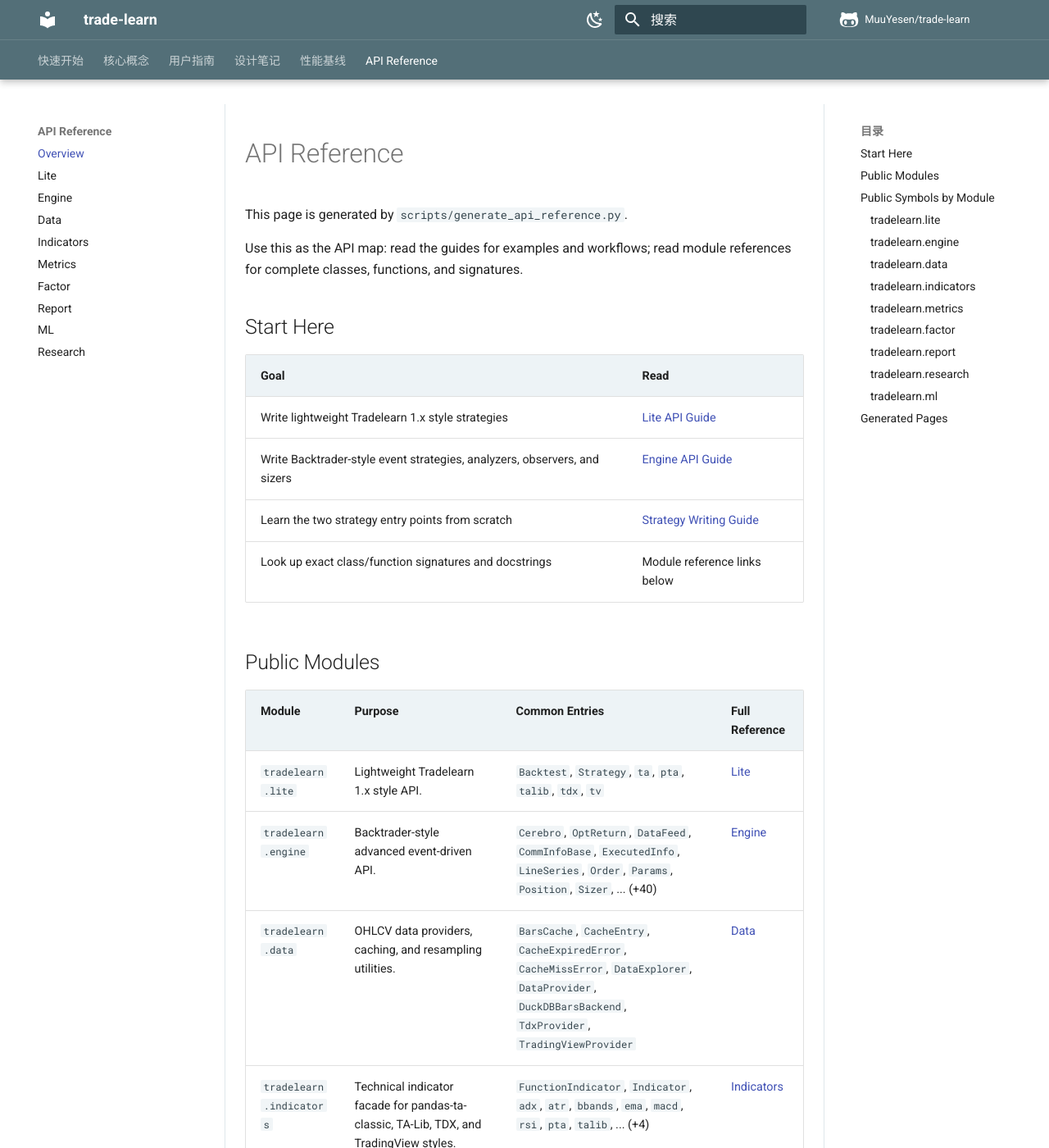
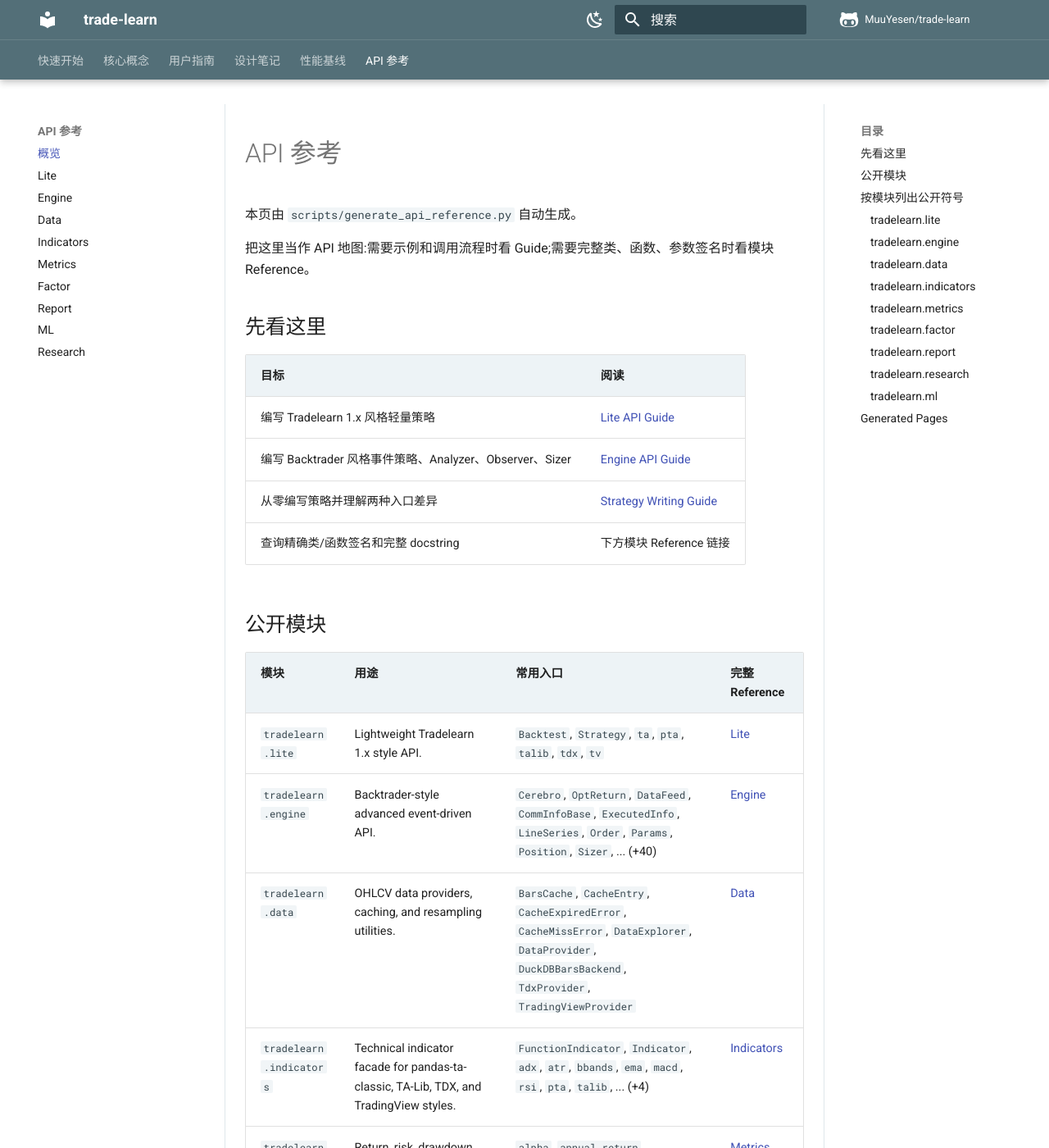
Before and after one commit to MuuYesen/trade-learn, an MkDocs documentation site: the page built from docs/api/reference.md, in a window 1280 px wide and 1400 px high. Shown: the whole window at 82% size. Built offline with MkDocs 1.6.1 and Material for MkDocs 9.7.7, drawn with Linux system fonts in a browser that asks for light colours; comment, search, counter and statistics services are not loaded; some of the changed text lies outside the part shown.

Commit message:
Localize API overview navigation

```diff
--- a/docs/api/reference.md
+++ b/docs/api/reference.md
@@ -1,21 +1,21 @@
-# API Reference
+# API 参考
 
-This page is generated by `scripts/generate_api_reference.py`.
+本页由 `scripts/generate_api_reference.py` 自动生成。
 
-Use this as the API map: read the guides for examples and workflows; read module references for complete classes, functions, and signatures.
+把这里当作 API 地图:需要示例和调用流程时看 Guide;需要完整类、函数、参数签名时看模块 Reference。
 
-## Start Here
+## 先看这里
 
-| Goal | Read |
+| 目标 | 阅读 |
 |---|---|
-| Write lightweight Tradelearn 1.x style strategies | [Lite API Guide](../guides/lite-api.md) |
-| Write Backtrader-style event strategies, analyzers, observers, and sizers | [Engine API Guide](../guides/engine-api.md) |
-| Learn the two strategy entry points from scratch | [Strategy Writing Guide](../guides/strategy.md) |
-| Look up exact class/function signatures and docstrings | Module reference links below |
+| 编写 Tradelearn 1.x 风格轻量策略 | [Lite API Guide](../guides/lite-api.md) |
+| 编写 Backtrader 风格事件策略、Analyzer、Observer、Sizer | [Engine API Guide](../guides/engine-api.md) |
+| 从零编写策略并理解两种入口差异 | [Strategy Writing Guide](../guides/strategy.md) |
+| 查询精确类/函数签名和完整 docstring | 下方模块 Reference 链接 |
 
-## Public Modules
+## 公开模块
 
-| Module | Purpose | Common Entries | Full Reference |
+| 模块 | 用途 | 常用入口 | 完整 Reference |
 |---|---|---|---|
 | `tradelearn.lite` | Lightweight Tradelearn 1.x style API. | `Backtest`, `Strategy`, `ta`, `pta`, `talib`, `tdx`, `tv` | [Lite](reference/lite.md) |
 | `tradelearn.engine` | Backtrader-style advanced event-driven API. | `Cerebro`, `OptReturn`, `DataFeed`, `CommInfoBase`, `ExecutedInfo`, `LineSeries`, `Order`, `Params`, `Position`, `Sizer`, ... (+40) | [Engine](reference/engine.md) |
@@ -27,7 +27,7 @@
 | `tradelearn.research` | Research workflow tracking, preprocessing, and portfolio construction tools. | `Pipeline`, `FeatureBuilder`, `FeatureSet`, `ModelScorer`, `ResearchResult`, `ResearchRun`, `ResearchStep`, `Transformer`, `current_run`, `derive`, ... (+7) | [Research](reference/research.md) |
 | `tradelearn.ml` | Machine learning, model registry, and feature selection utilities. | `CausalSelector`, `AutoML`, `ModelLoader`, `ModelRegistry`, `model_uri` | [ML](reference/ml.md) |
 
-## Public Symbols by Module
+## 按模块列出公开符号
 
 ### `tradelearn.lite`
 
--- a/mkdocs.yml
+++ b/mkdocs.yml
@@ -117,8 +117,8 @@
   - 性能基线:
       - 性能基线: benchmarks.md
       - 评估与竞品对比: release/evaluation.md
-  - API Reference:
-      - Overview: api/reference.md
+  - API 参考:
+      - 概览: api/reference.md
       - Lite: api/reference/lite.md
       - Engine: api/reference/engine.md
       - Data: api/reference/data.md
```
Also changed, not shown: 3 other files.
